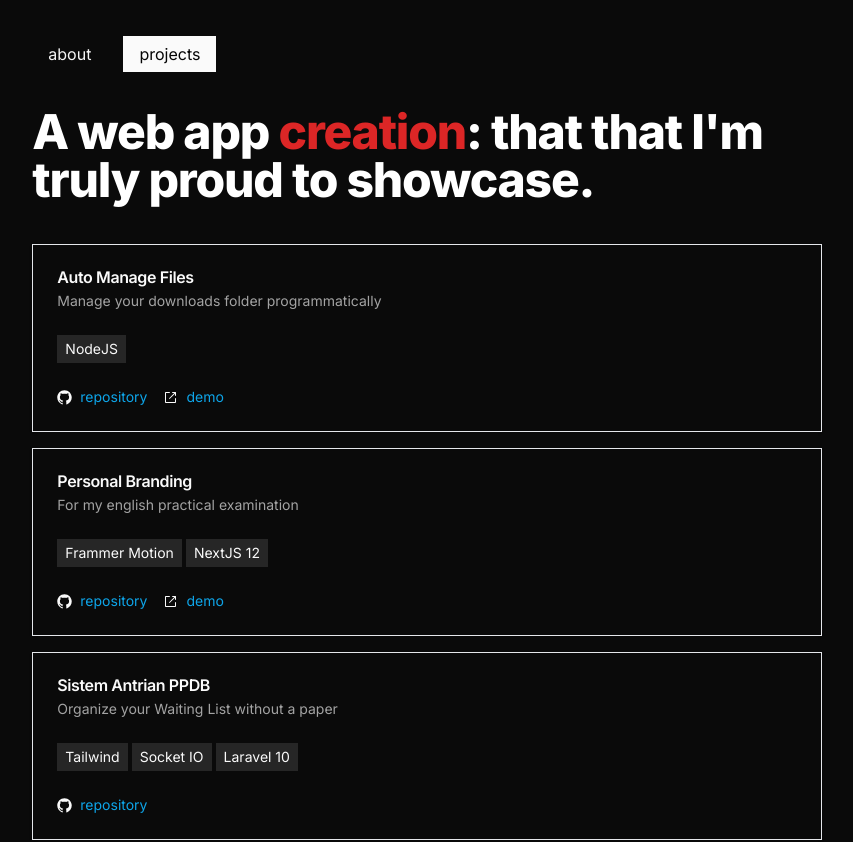
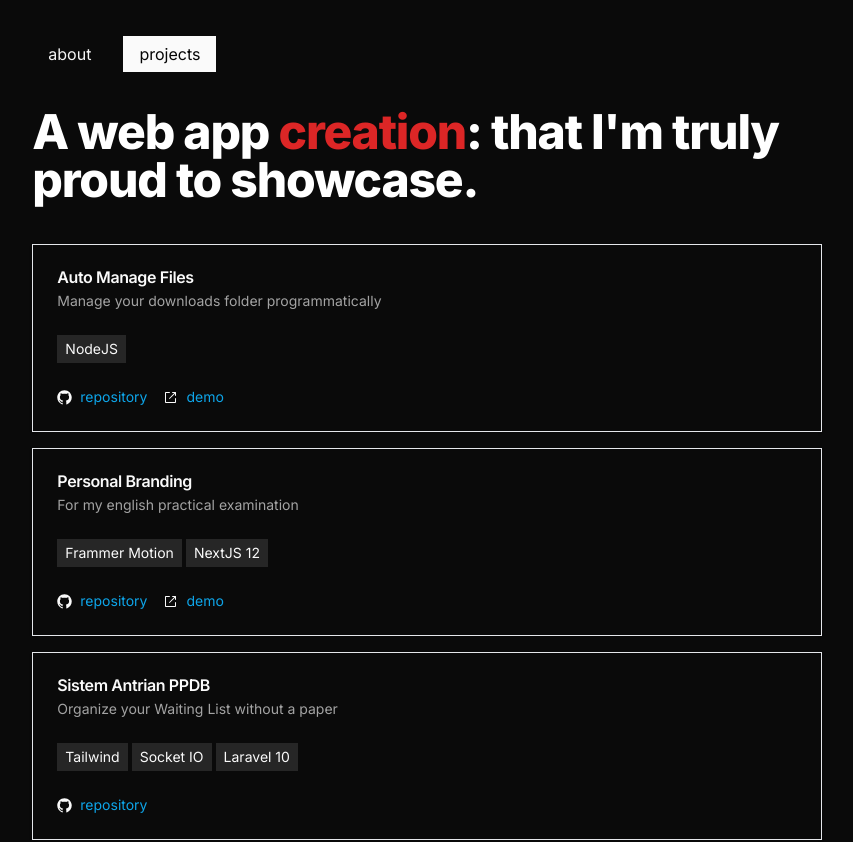
Before and after one commit to AdiCahyaSaputra/personal-website, a Next.js app: page /projects in a window 1280 px wide. Shown: the top 842 px of the page, without its empty margins (213-1066 px from the left). Built offline with nearby package versions, Linux system fonts and the light colour scheme.

Commit message:
style: gap-x and gap-y list social media

```diff
--- a/app/page.tsx
+++ b/app/page.tsx
@@ -60,7 +60,7 @@ const Page: NextPage = () => {
         let&apos;s collaborate with me, find me in another places
       </p>
 
-      <ul className="mt-2 flex items-center gap-6 list-disc pl-4 flex-wrap">
+      <ul className="mt-2 flex items-center gap-x-6 gap-y-2 list-disc pl-4 flex-wrap">
         <li>
           <a
             className="text-sky-500 hover:underline underline-offset-4 transition-all cursor-pointer"
--- a/app/projects/page.tsx
+++ b/app/projects/page.tsx
@@ -10,8 +10,8 @@ const Projects = () => {
   return (
     <main className="mt-10">
       <h1 className="scroll-m-20 text-4xl font-extrabold tracking-tight lg:text-5xl">
-        A web app <span className="text-primary">creation</span>: that that
-        I&apos;m truly proud to showcase.
+        A web app <span className="text-primary">creation</span>: that I&apos;m
+        truly proud to showcase.
       </h1>
 
       <ul className="mt-10 space-y-4">
```
